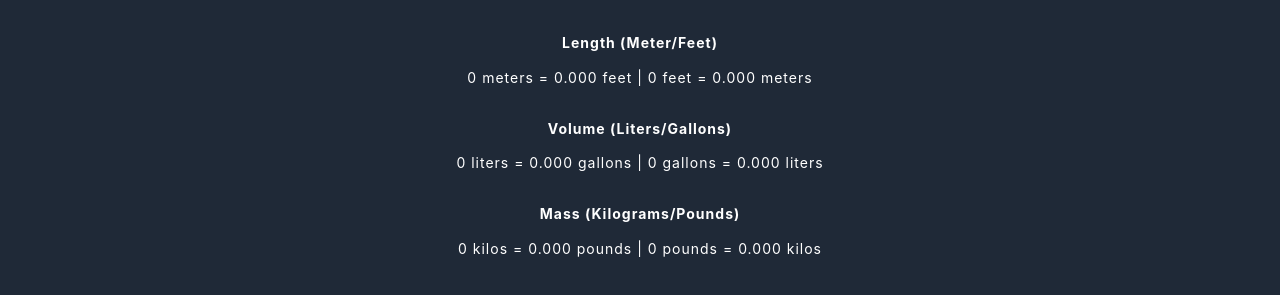
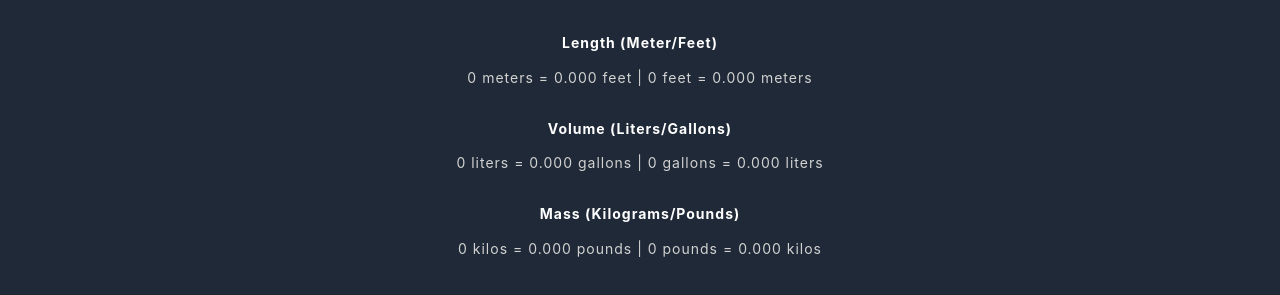
Before and after one commit to charixchc/ScrimbaProjs, a plain HTML site: page index.html in a window 1280 px wide. Shown: the part 427-722 px from the top of the page. Drawn offline with nearby package versions, Linux system fonts and the light colour scheme.

Commit message:
Update index.css

```diff
--- a/index.css
+++ b/index.css
@@ -11,6 +11,10 @@ h1 {
     margin: 50px 0px;
     letter-spacing: 2px;
     font-family: 'Inter'
+}
+
+p {
+    color: #D2D2D2;
 }
 
 #result-el {
```
